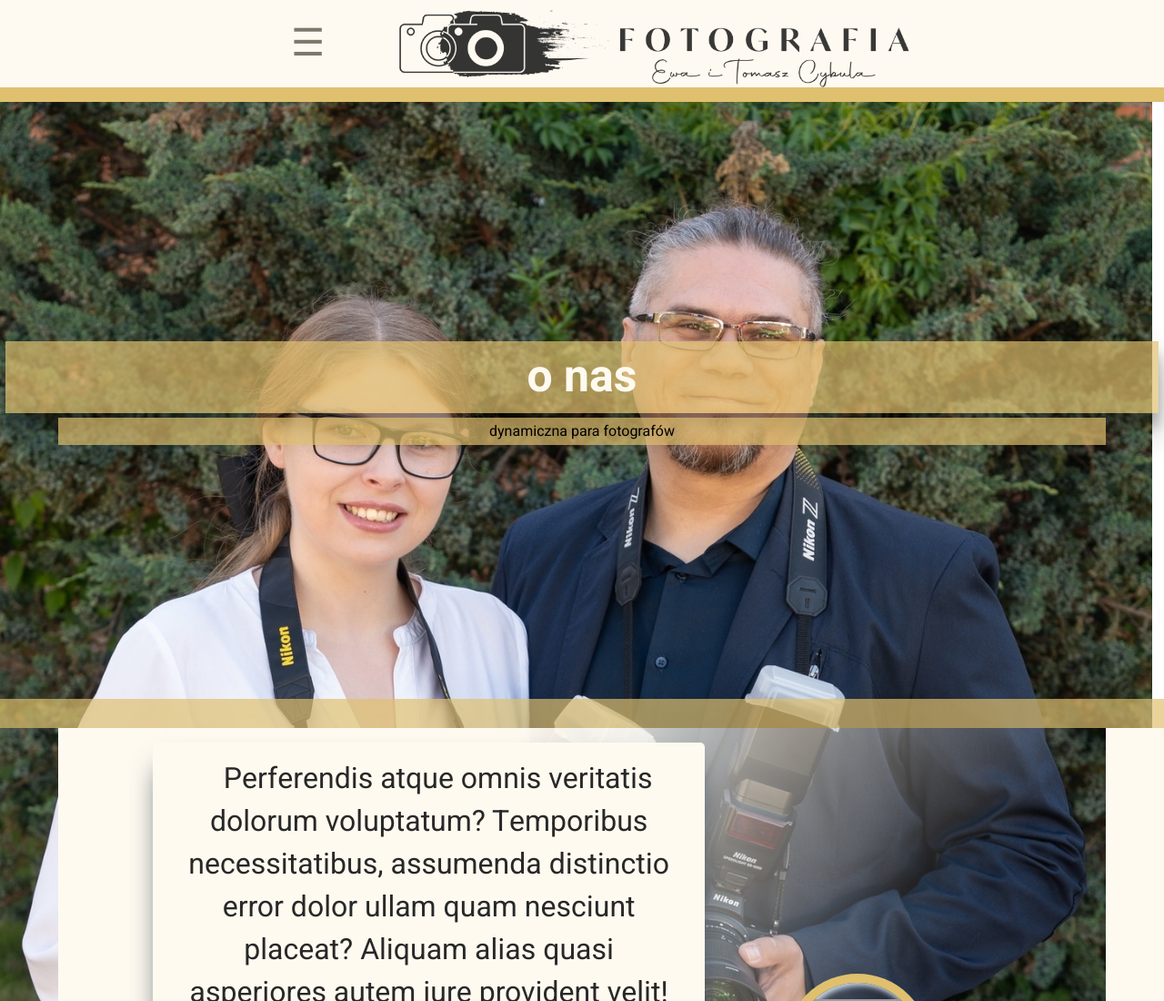
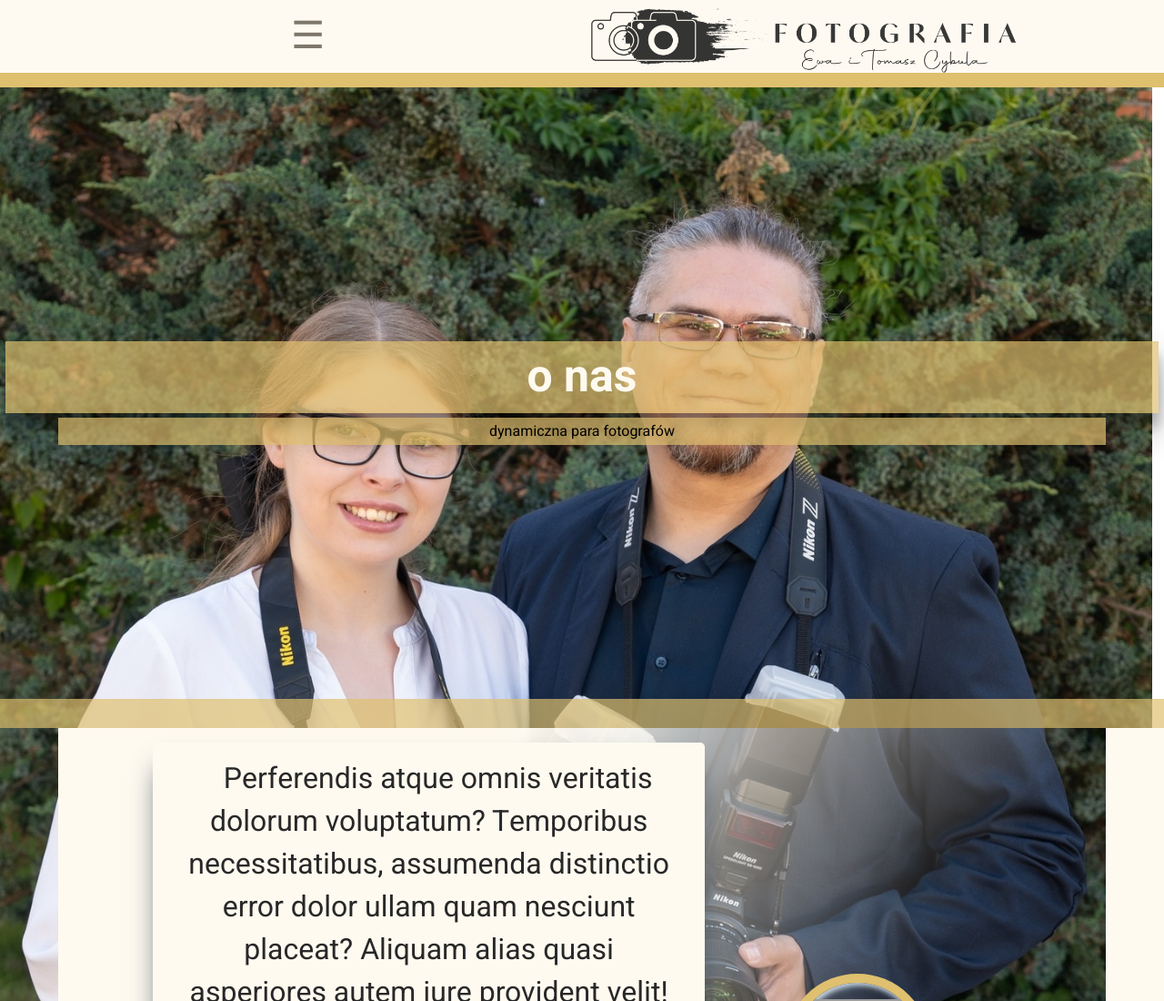
Before and after one commit to JakuBorkowski/cybtie, a plain HTML site: page index.html in a window 1280 px wide. Shown: the top 1100 px of the page at 91% size. Drawn offline with Linux system fonts and the light colour scheme; grey boxes are pictures that could not be loaded.

Commit message:
header testfix

```diff
--- a/style.css
+++ b/style.css
@@ -114,14 +114,16 @@ header {
   top: 0;
   position: fixed;
   width: 100vw;
-  display: grid;
-  grid-template: var(--headerHeight) / 1fr 2fr;
+  height: var(--headerHeight);
+  display: flex;
+  /* grid-template: var(--headerHeight) / 1fr 2fr; */
   background-color: var(--colorBackgroundMainOpacity50);
   border-bottom: 1rem solid var(--colorBackgroundSecondary);
   .showNav {
     grid-area: 1/1/2/3;
     height: 100%;
-    position: relative;
+    width: 100%;
+    position: absolute;
     display: flex;
     justify-content: start;
     align-items: center;
@@ -132,10 +134,12 @@ header {
     font-size: var(--fontBig);
   }
   .headerLogo {
-    grid-area: 1 / 2 / 1 / 3;
+    position: absolute;
+    left: 50%;
+    /* grid-area: 1 / 2 / 1 / 3; */
     object-fit: contain;
     height: 100%;
-    max-width: 100%;
+    max-width: 45%;
   }
   /* color: var(--color6);
   color: var(--colorFontRegular); */
@@ -185,6 +189,7 @@ nav {
   grid-area: 2/1/3/2;
   max-width: 200ch;
   position: absolute;
+  top: var(--headerHeight);
   left: 0;
   display: grid;
   grid-template: repeat(3, 0) / 1fr repeat(2, 2fr) 1fr;
@@ -278,7 +283,7 @@ nav {
     grid-auto-rows: minmax(20vh, 1fr);
     grid-template-columns: repeat(auto-fit, minmax(20ch, 1fr));
     li {
-      background-color: var(--colorBackgroundSecondaryOpacity);
+      background-color: var(--colorBackgroundSecondary);
       border-radius: 20px;
       text-align: center;
       display: flex;
@@ -639,6 +644,7 @@ nav {
     .navList,
     .contactList {
       grid-auto-rows: auto;
+
       .navigationElement {
         position: relative;
         grid-auto-rows: auto;
@@ -725,7 +731,7 @@ nav {
       display: none;
     }
     nav {
-      /* max-width: 100%; */
+      max-width: 50%;
       overflow: visible;
       grid-template-rows: 1fr;
       grid-gap: 5px;
@@ -758,7 +764,7 @@ nav {
           width: 100vw;
           height: 100vh;
           content: "";
-          background-color: var(--colorBackgroundMainOpacity50);
+          background-color: var(--colorBackgroundMainOpacity100);
         }
         ul {
           position: absolute;
@@ -775,7 +781,7 @@ nav {
         .navList {
           /* width: auto;
           height: auto; */
-          background: transparent;
+          /* background: transparent; */
         }
       }
     }
```
